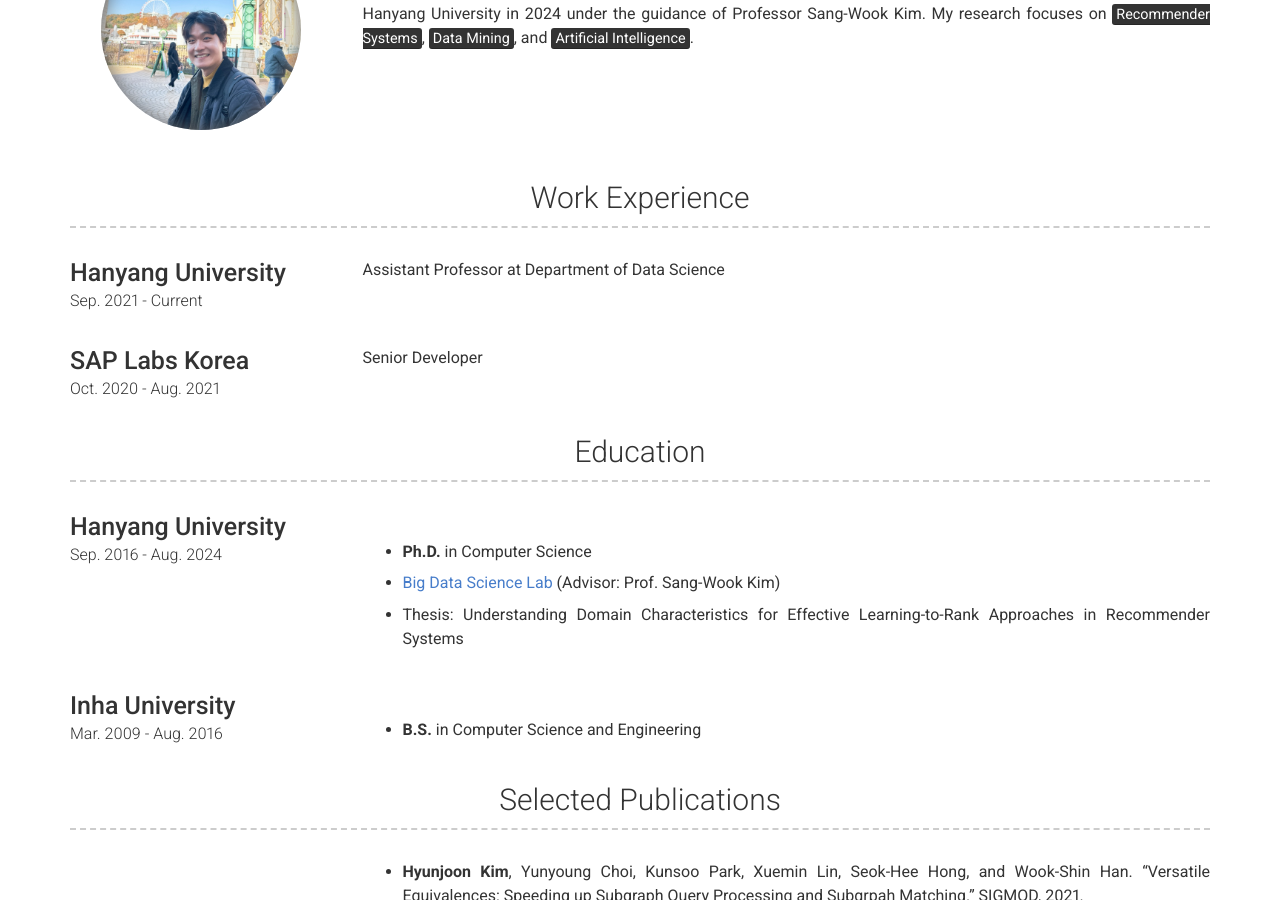
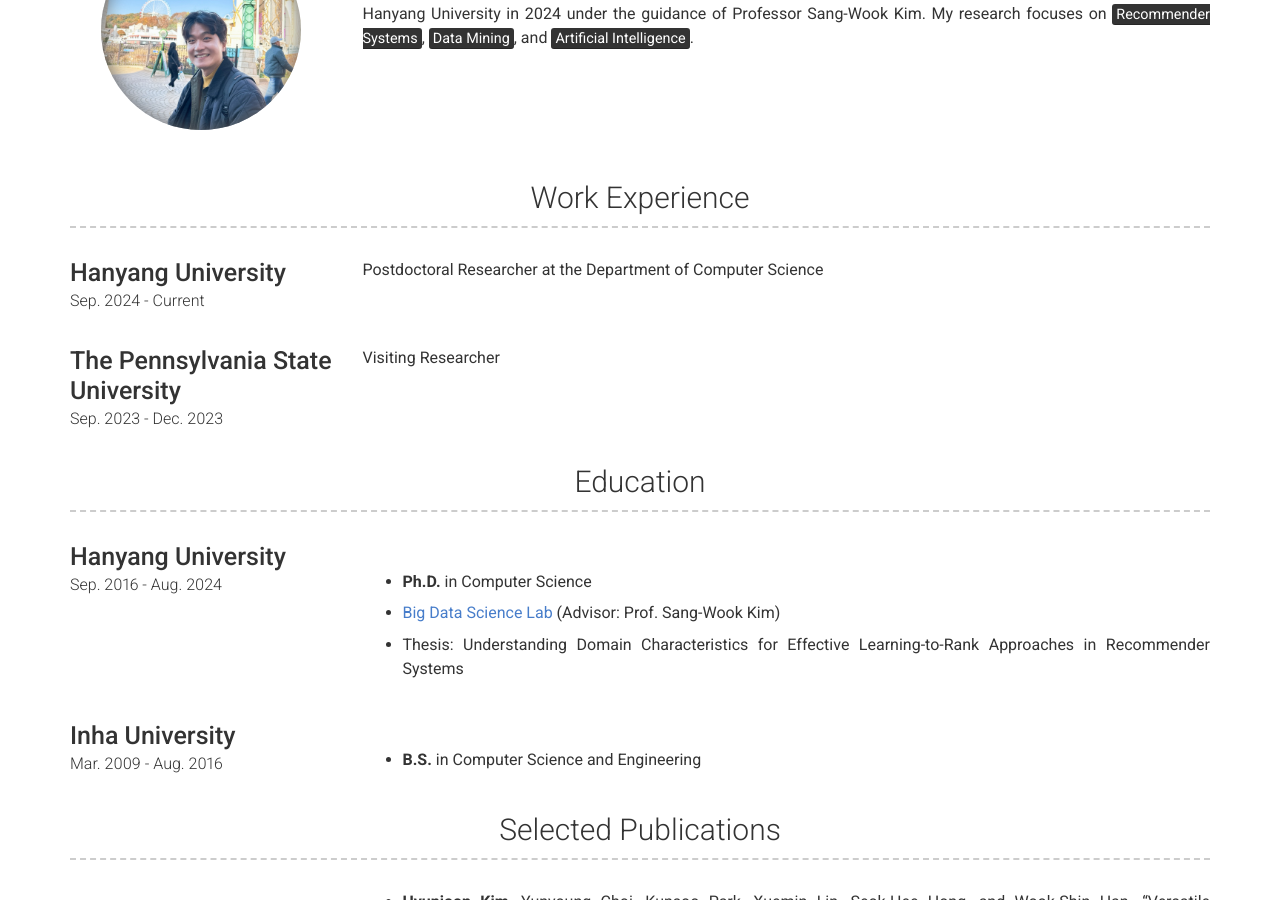
Before and after one commit to hongkyun-bae/hongkyun-bae.github.io, a Jekyll site: the page built from index.md, in a window 1280 px wide and 900 px high, scrolled down 336 px. Built offline with Jekyll 4.4.1, drawn with Linux system fonts in a browser that asks for light colours; nearby versions of some CDN libraries; some web fonts are replaced.

Commit message:
Update experience.yml

```diff
--- a/_data/experience.yml
+++ b/_data/experience.yml
@@ -2,14 +2,14 @@
   company: Hanyang University
   link:
   job_title:
-  dates: Sep. 2021 - Current
+  dates: Sep. 2024 - Current
   description: | # this will include new lines to allow paragraphs
-    Assistant Professor at Department of Data Science
+    Postdoctoral Researcher at the Department of Computer Science
 
 - layout: left
-  company: SAP Labs Korea
+  company: The Pennsylvania State University
   link:
   job_title:
-  dates: Oct. 2020 - Aug. 2021
+  dates: Sep. 2023 - Dec. 2023
   description: | # this will include new lines to allow paragraphs
-    Senior Developer
+    Visiting Researcher
```
